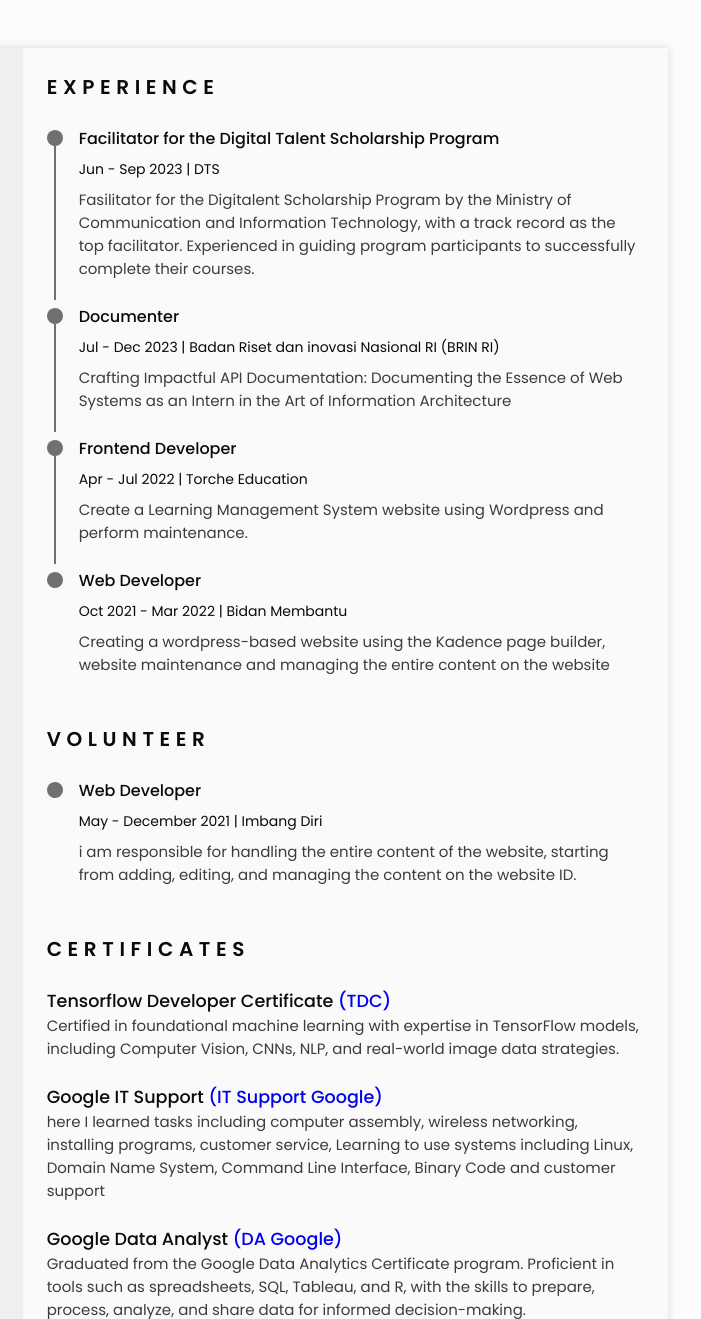
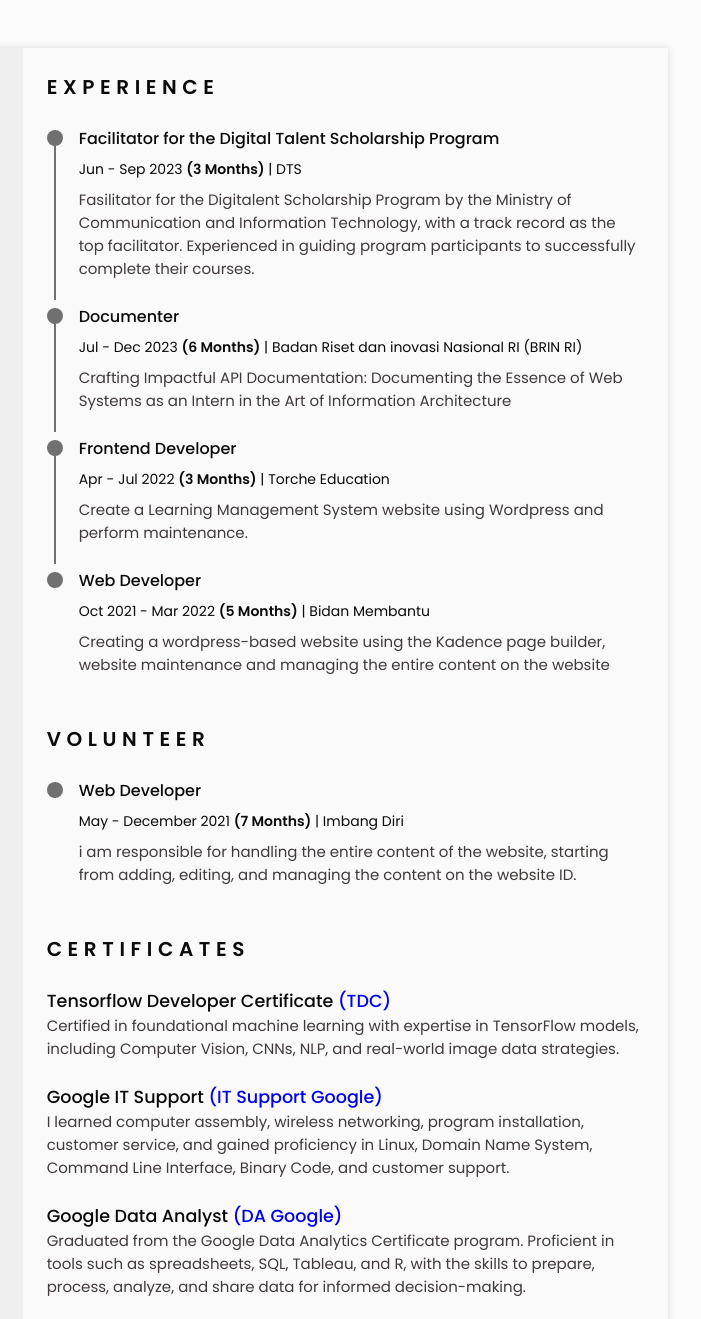
Before and after one commit to BilyHakim/cv, a plain HTML site: page index.html in a window 1280 px wide. Shown: the top 1319 px of the page, 456-1157 px from the left. Drawn offline with nearby package versions, Linux system fonts and the light colour scheme.

Commit message:
Update CV V3.1

```diff
--- a/index.html
+++ b/index.html
@@ -222,12 +222,12 @@
                 </li>
 
                 <li class="skills__name">
-                  <span class="skills__circle"></span> C++
+                  <span class="skills__circle"></span> Golang
                 </li>
 
-                <li class="skills__name">
-                  <span class="skills__circle"></span> GOLANG
-                </li>
+<!--                <li class="skills__name">-->
+<!--                  <span class="skills__circle"></span> GOLANG-->
+<!--                </li>-->
               </ul>
 
               <ul class="skills__data">
@@ -266,7 +266,7 @@
                 <div class="experience__data bd-grid">
                   <h3 class="experience__title">Facilitator for the Digital Talent Scholarship Program</h3>
                   <span class="experience__company"
-                  >Jun - Sep 2023 | DTS</span
+                  >Jun - Sep 2023 <b>(3 Months)</b> | DTS</span
                   >
                   <p class="experience__description">
                     Fasilitator for the Digitalent Scholarship Program by the Ministry of Communication and Information Technology, with a track record as the top facilitator. Experienced in guiding program participants to successfully complete their courses.
@@ -283,7 +283,7 @@
                 <div class="experience__data bd-grid">
                   <h3 class="experience__title">Documenter</h3>
                   <span class="experience__company"
-                  >Jul - Dec 2023 | Badan Riset dan inovasi Nasional RI (BRIN RI)</span
+                  >Jul - Dec 2023 <b>(6 Months)</b> | Badan Riset dan inovasi Nasional RI (BRIN RI)</span
                   >
                   <p class="experience__description">
                     Crafting Impactful API Documentation: Documenting the Essence of Web Systems as an Intern in the Art of Information Architecture
@@ -300,7 +300,7 @@
                 <div class="experience__data bd-grid">
                   <h3 class="experience__title">Frontend Developer</h3>
                   <span class="experience__company"
-                    >Apr - Jul 2022 | Torche Education</span
+                    >Apr - Jul 2022 <b>(3 Months)</b> | Torche Education</span
                   >
                   <p class="experience__description">
                     Create a Learning Management System website using Wordpress
@@ -317,7 +317,7 @@
                 <div class="experience__data bd-grid">
                   <h3 class="experience__title">Web Developer</h3>
                   <span class="experience__company"
-                    >Oct 2021 - Mar 2022 | Bidan Membantu</span
+                    >Oct 2021 - Mar 2022 <b>(5 Months)</b> | Bidan Membantu</span
                   >
                   <p class="experience__description">
                     Creating a wordpress-based website using the Kadence page
@@ -362,7 +362,7 @@
                 <div class="experience__data bd-grid">
                   <h3 class="experience__title">Web Developer</h3>
                   <span class="experience__company"
-                    >May - December 2021 | Imbang Diri</span
+                    >May - December 2021 <b>(7 Months)</b> | Imbang Diri</span
                   >
                   <p class="experience__description">
                     i am responsible for handling the entire content of the
@@ -424,10 +424,7 @@
                   >
                 </h3>
                 <p class="certificate__description">
-                  here I learned tasks including computer assembly, wireless
-                  networking, installing programs, customer service, Learning to
-                  use systems including Linux, Domain Name System, Command Line
-                  Interface, Binary Code and customer support
+                  I learned computer assembly, wireless networking, program installation, customer service, and gained proficiency in Linux, Domain Name System, Command Line Interface, Binary Code, and customer support.
                 </p>
               </div>
 
```
